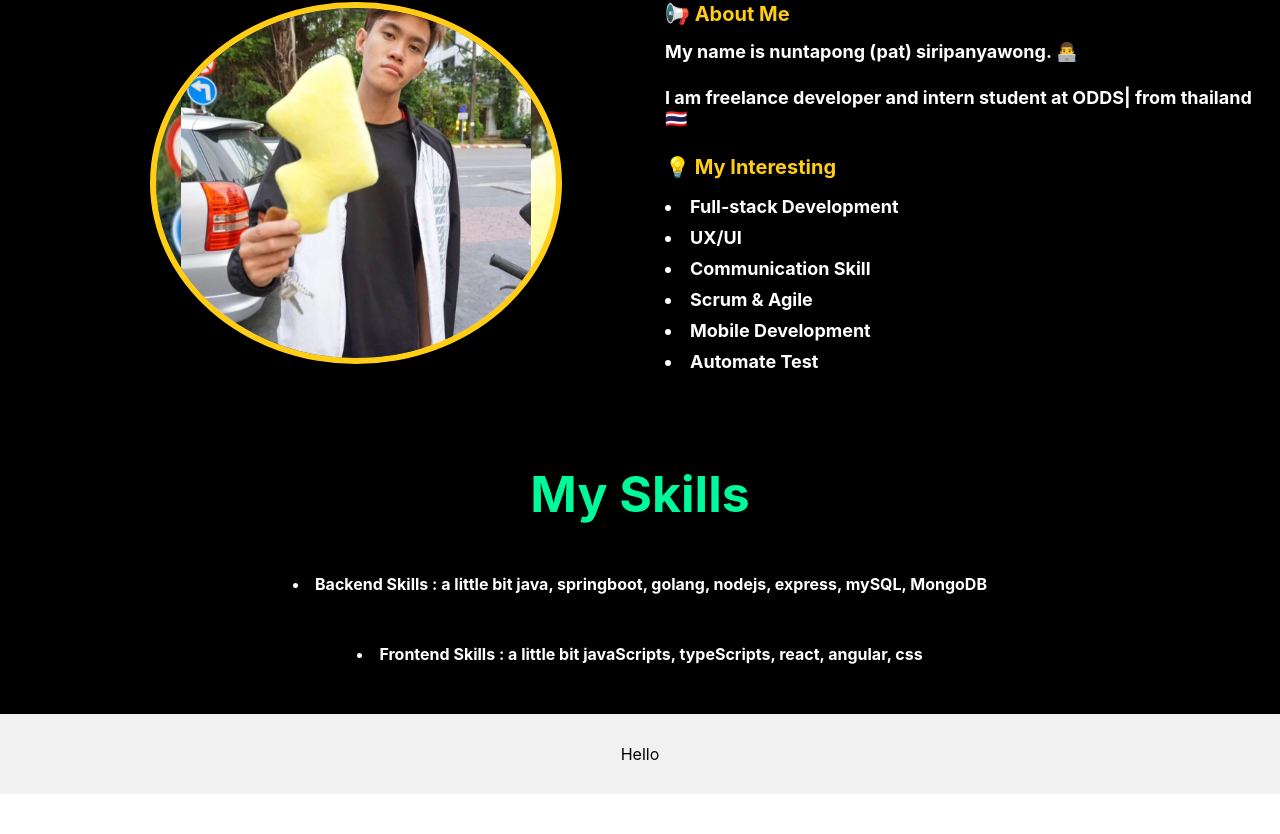
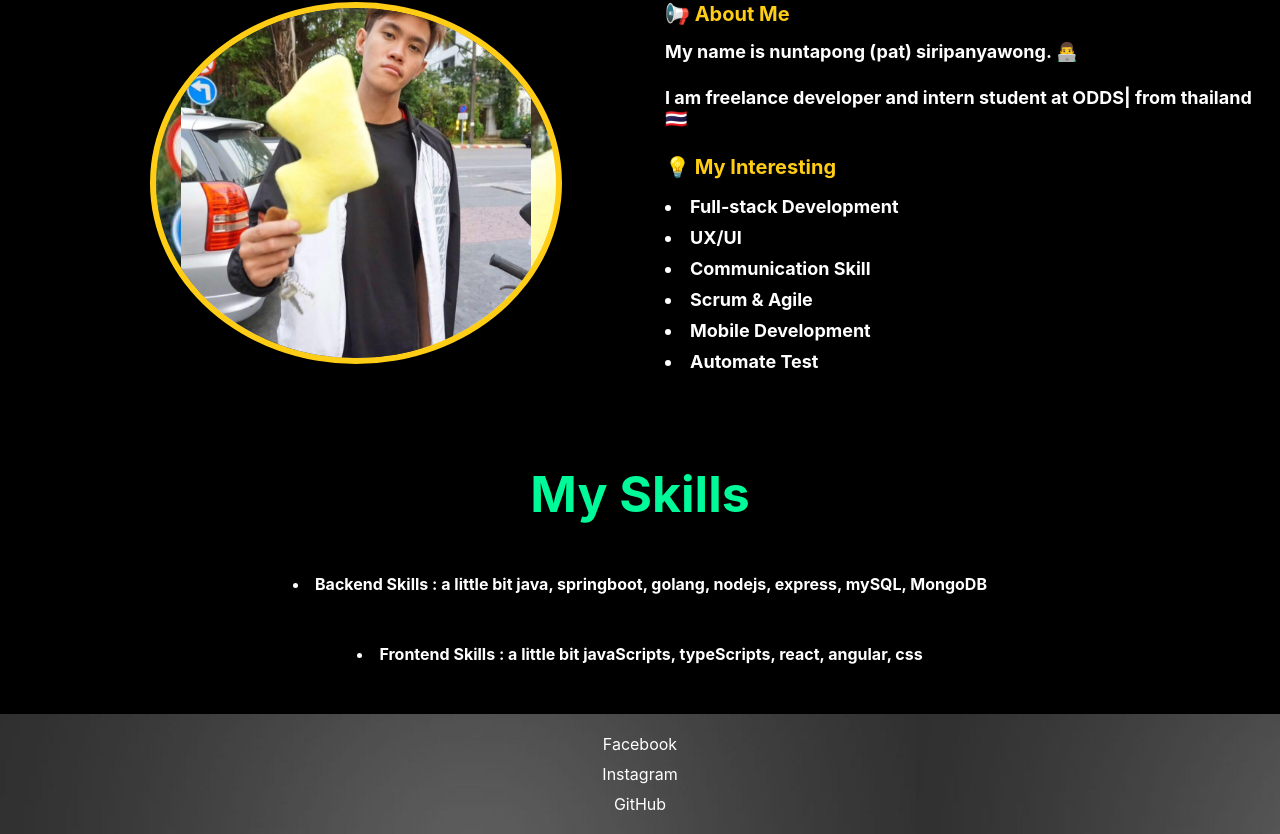
Before and after one commit to NuntapongS/my-portfolio, a React (Create React App) app: page / in a window 1280 px wide. Shown: the part 854-1688 px from the top of the page. Before the commit the page ends 1648 px from the top, so only its background shows below. Built offline with nearby package versions, Linux system fonts and the light colour scheme.

Commit message:
add social contract in footer

```diff
--- a/src/App.css
+++ b/src/App.css
@@ -149,14 +149,18 @@ b {
   font-weight: bold;
   color: mediumspringgreen;
   margin-top: 50px;
+}
 
+.social {
+  margin-top: 10px;
+  margin-bottom: 10px;
 }
 
 .footer {
-  background-color: #F1F1F1;
   text-align: center;
-  padding: 30px;
+  padding: 10px;
   color: black;
+  background-image: url(./image/ps-menu_1.jpg);
 }
 
 .flex-reverse {
--- a/src/App.tsx
+++ b/src/App.tsx
@@ -21,7 +21,17 @@ function App() {
       </div>
       <WhoAmI />
       <MySkills />
-      <div className="footer">Hello</div>
+      <div className="footer">
+        <div className="social">
+          <a href="https://web.facebook.com/bloodzlu5t/">Facebook</a>
+        </div>
+        <div className="social">
+          <a href="https://www.instagram.com/nuntapong.sr/">Instagram</a>
+        </div>
+        <div className="social">
+          <a href="https://github.com/NuntapongS">GitHub</a>
+        </div>
+      </div>
     </>
   );
 }
```
